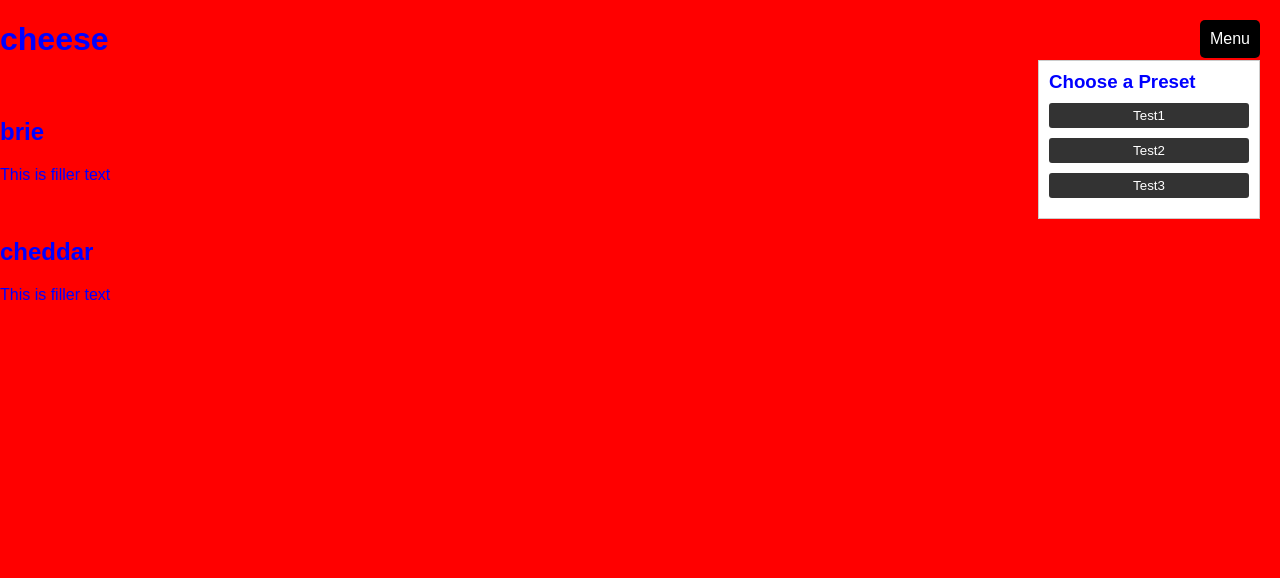
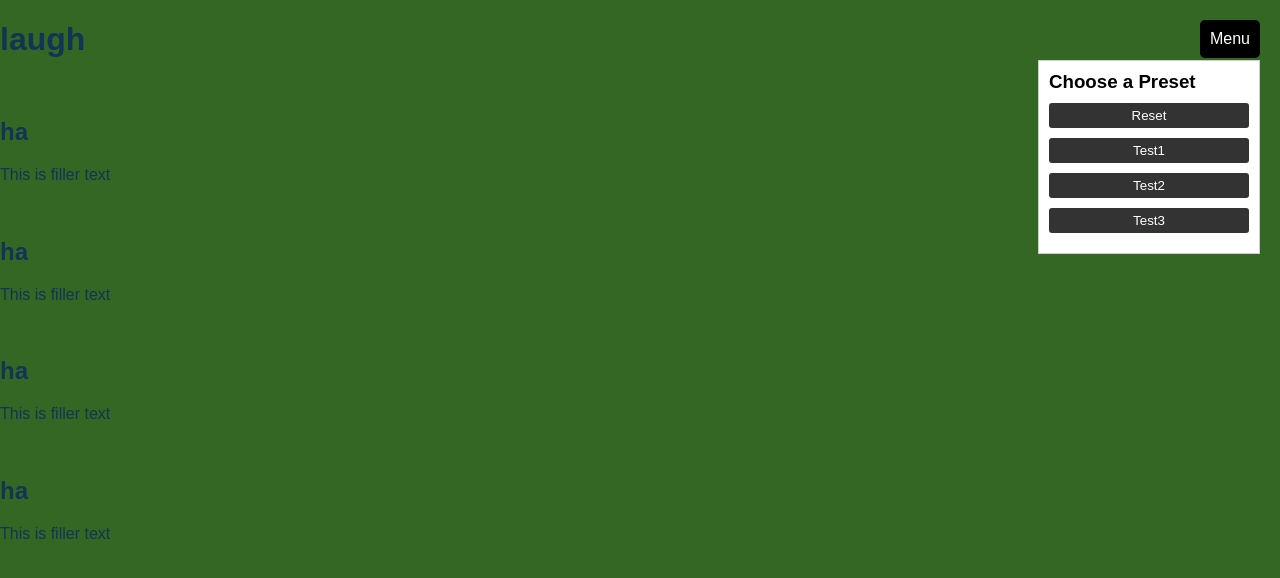
Before and after one commit to MrFairbunkle/mrfairbunkle.github.io, a plain HTML site: page site.html in a window 1280 px wide. Both pictures are taken after a click on the element "Menu". Drawn offline with Linux system fonts and the light colour scheme.

Commit message:
im an idiot

```diff
--- a/site.html
+++ b/site.html
@@ -5,11 +5,11 @@
     <meta charset="UTF-8">
     <meta name="viewport" content="width=device-width, initial-scale=1.0">
     <link rel="stylesheet" type="text/css" href="style.css">
-    <title>cheese</title>
+    <title>laugh</title>
     <style>
         body {
-            background-color: red;
-            color: blue;
+            background-color: #346723;
+            color: #123456;
             font-family: Arial, sans-serif;
             margin: 0;
             padding: 0;
@@ -30,7 +30,7 @@
             top: 60px;
             right: 20px;
             background-color: #fff;
-            colour: #000;
+            color: #000;
             border: 1px solid #ccc;
             padding: 10px;
             width: 200px;
@@ -39,7 +39,7 @@
             margin: 0;
             margin-bottom: 10px;
             background-color: #fff;
-            colour: #000;
+            color: #000;
         }
         .menu-options button {
             display: block;
@@ -53,7 +53,11 @@
         }
     </style>
     <script>
-        const presets = {'Test1': {'site_col': '#ff0000', 'text_col': '#0000ff'}, 'Test2': {'site_col': '#333', 'text_col': '#fff'}, 'Test3': {'site_col': '#fff', 'text_col': '#333'}};
+        const presets = {
+            'Reset': {'site_col': '#346723', 'text_col': '#123456'},
+            'Test1': {'site_col': '#ff0000', 'text_col': '#0000ff'},
+            'Test2': {'site_col': '#333', 'text_col': '#fff'},
+            'Test3': {'site_col': '#fff', 'text_col': '#333'}};
 
         function toggleMenu() {
             const menu = document.querySelector('.menu-options');
@@ -80,18 +84,26 @@
     </script>
 </head>
 <body>
-    <h1>cheese</h1>
+    <h1>laugh</h1>
     <div class="menu" onclick="toggleMenu()">Menu</div>
     <div class="menu-options">
         <h3>Choose a Preset</h3>
     </div>
     <br>
 
-    <h2>brie</h2>
+    <h2>ha</h2>
     <p>This is filler text</p>
     <br>
 
-    <h2>cheddar</h2>
+    <h2>ha</h2>
+    <p>This is filler text</p>
+    <br>
+
+    <h2>ha</h2>
+    <p>This is filler text</p>
+    <br>
+
+    <h2>ha</h2>
     <p>This is filler text</p>
     <br>
 
```
Also changed, not shown: 1 other file.
